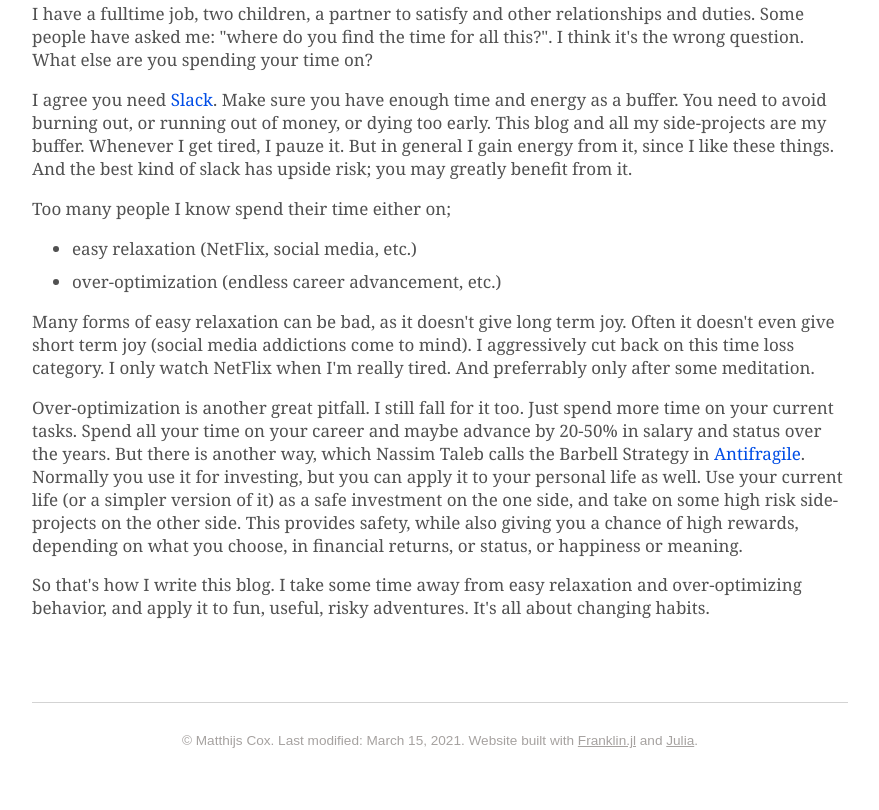
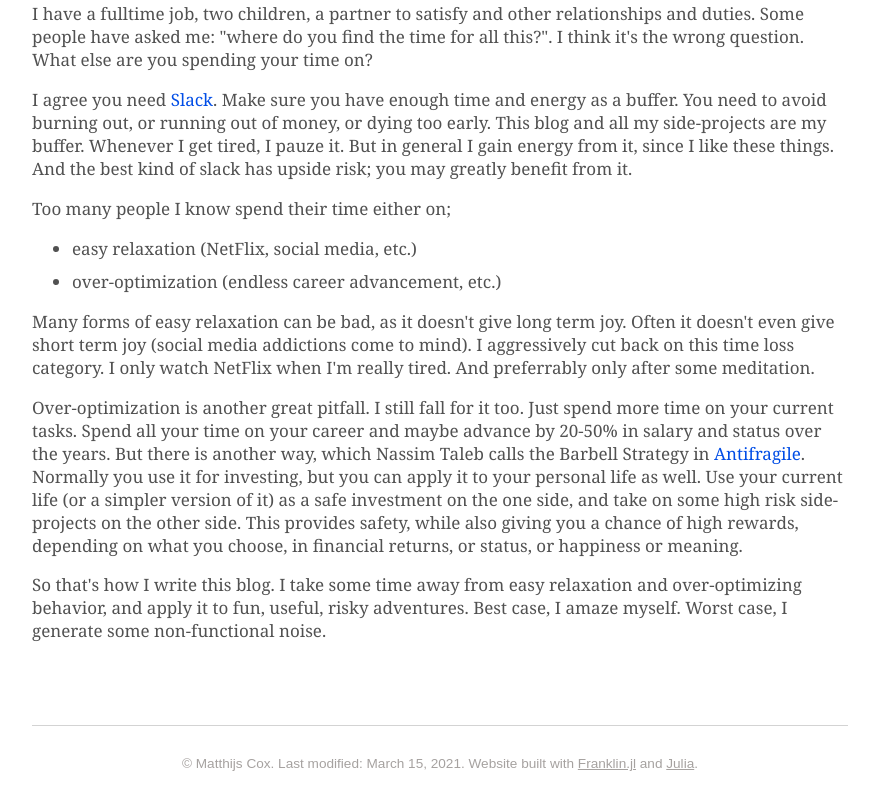
Before and after one commit to matthijscox/Blog, a plain HTML site: page pages/2021-03-14-why/index.html in a window 1280 px wide. Shown: the part 907-1717 px from the top of the page, without its empty margins (200-1079 px from the left). Drawn offline with Linux system fonts and the light colour scheme.

Commit message:
Deploying to gh-pages from  @ f6362675bcd54e588f6fb5e7ac40532b9b7211d9 🚀

```diff
--- a/pages/2021-03-14-why/index.html
+++ b/pages/2021-03-14-why/index.html
@@ -71,7 +71,7 @@ end</code></pre>
 </ul>
 <p>Many forms of easy relaxation can be bad, as it doesn&#39;t give long term joy. Often it doesn&#39;t even give short term joy &#40;social media addictions come to mind&#41;. I aggressively cut back on this time loss category. I only watch NetFlix when I&#39;m really tired. And preferrably only after some meditation.</p>
 <p>Over-optimization is another great pitfall. I still fall for it too. Just spend more time on your current tasks. Spend all your time on your career and maybe advance by 20-50&#37; in salary and status over the years. But there is another way, which Nassim Taleb calls the Barbell Strategy in <a href="https://en.wikipedia.org/wiki/Antifragile">Antifragile</a>. Normally you use it for investing, but you can apply it to your personal life as well. Use your current life &#40;or a simpler version of it&#41; as a safe investment on the one side, and take on some high risk side-projects on the other side. This provides safety, while also giving you a chance of high rewards, depending on what you choose, in financial returns, or status, or happiness or meaning.</p>
-<p>So that&#39;s how I write this blog. I take some time away from easy relaxation and over-optimizing behavior, and apply it to fun, useful, risky adventures. It&#39;s all about changing habits.</p>
+<p>So that&#39;s how I write this blog. I take some time away from easy relaxation and over-optimizing behavior, and apply it to fun, useful, risky adventures. Best case, I amaze myself. Worst case, I generate some non-functional noise.</p>
 <div class="page-foot">
   <div class="copyright">
     &copy; Matthijs Cox. Last modified: March 15, 2021. Website built with <a href="https://github.com/tlienart/Franklin.jl">Franklin.jl</a> and <a href="https://julialang.org">Julia</a>.
```
